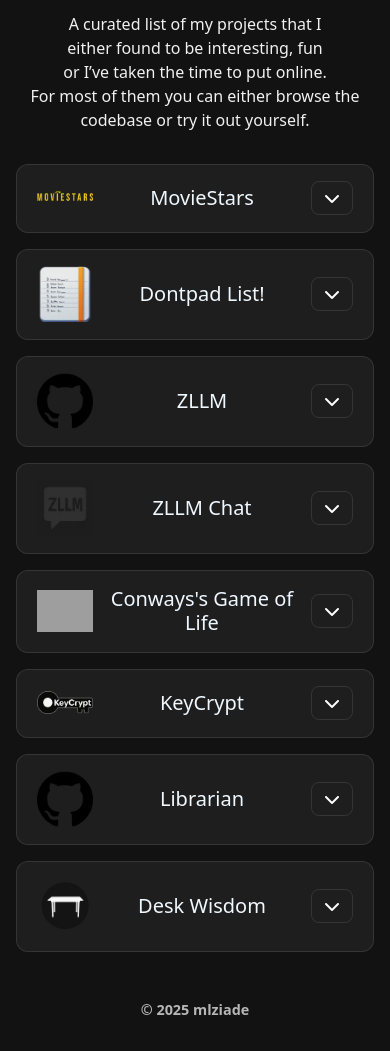
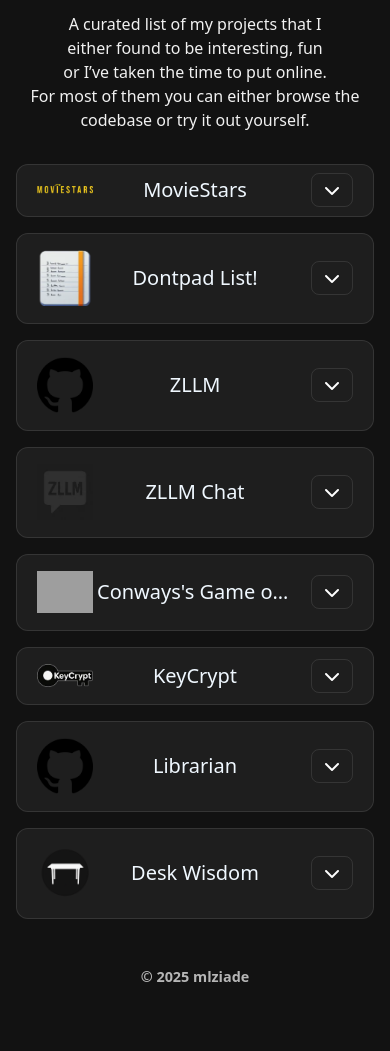
Before and after one commit to mlziade/portifolio-mlziade, a Django app: page /projects/ in a window 390 px wide. Shown: the part 173-1224 px from the top of the page. After the commit the page ends 1155 px from the top, so only its background shows below. Run offline with Django 5.2, Linux system fonts and the light colour scheme; some libraries are stand-ins or nearby versions; grey boxes are pictures that could not be loaded.

Commit message:
style: improve project summary title alignment and responsiveness

```diff
--- a/portifolio/static/projects.css
+++ b/portifolio/static/projects.css
@@ -35,6 +35,7 @@
     align-items: center;
     gap: 1rem;
     padding: 1rem 1.25rem;
+    position: relative; /* allow absolute centering of title */
 }
 
 .summary-logo picture, .summary-logo img {
@@ -50,8 +51,28 @@
     color: var(--text-primary);
 }
 
+/* Center the title across the whole row regardless of logo/button widths */
+.summary-title {
+    position: absolute;
+    left: 50%;
+    transform: translateX(-50%);
+    text-align: center;
+    max-width: calc(100% - 260px); /* keep clear of logo + button area on wide screens */
+}
+
+.summary-title h2 {
+    white-space: nowrap;
+    overflow: hidden;
+    text-overflow: ellipsis;
+}
+
 .summary-action {
     display: flex;
+    position: absolute;
+    right: 1.25rem; /* match container horizontal padding */
+    top: 50%;
+    transform: translateY(-50%); /* vertically center within row */
+    z-index: 2; /* ensure above centered title if overlapping */
 }
 
 .summary-toggle {
@@ -259,12 +280,14 @@
     .project-summary { grid-template-columns: 72px 1fr auto; }
     .details-main { grid-template-columns: 1fr; }
     .details-previews .preview { min-height: 300px; }
+    .summary-title { max-width: calc(100% - 200px); }
 }
 
 @media (max-width: 480px) {
     .container h1 { font-size: 4rem; }
     .project-summary { grid-template-columns: 56px 1fr auto; }
     .details-previews .preview { min-height: 240px; }
+    .summary-title { max-width: calc(100% - 160px); }
 }
 
 /* Respect reduced motion preferences */
```
